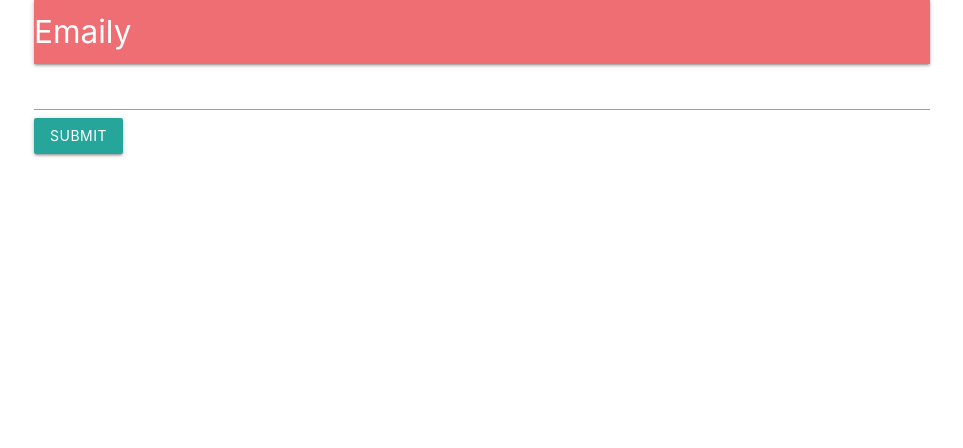
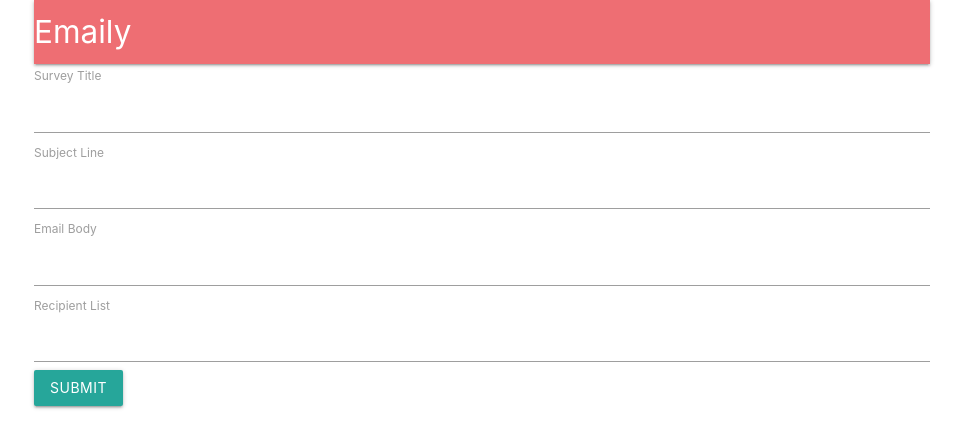
Before and after one commit to philipstubbs13/Emaily, a React (Create React App) app in the folder client/: page /surveys/new in a window 1280 px wide. Shown: the top 448 px of the page, without its empty margins (158-1121 px from the left). Built offline with nearby package versions, Linux system fonts and the light colour scheme; no server answers.

Commit message:
field configuration

```diff
--- a/client/src/components/surveys/SurveyField.js
+++ b/client/src/components/surveys/SurveyField.js
@@ -2,9 +2,10 @@
 // label and text input.
 import React from 'react';
 
-export default ({ input }) => {
+export default ({ input, label }) => {
     return (
         <div>
+            <label>{label}</label>
             <input {...input}/>
         </div>
     );
--- a/client/src/components/surveys/SurveyForm.js
+++ b/client/src/components/surveys/SurveyForm.js
@@ -1,17 +1,23 @@
 // SurveyForm shows a form for a user to add input.
+import _ from 'lodash';
 import React, { Component } from 'react';
 import { reduxForm, Field } from 'redux-form';
 import SurveyField from './SurveyField';
 
+const FIELDS = [
+    { label: 'Survey Title', name: 'title' },
+    { label: 'Subject Line', name: 'subject' },
+    { label: 'Email Body', name: 'body' },
+    { label: 'Recipient List', name: 'emails' }
+];
+
 class SurveyForm extends Component {
     renderFields() {
-        return (
-            <div>
-                <Field type="text" name="title" component={SurveyField}
-                />
-            </div>
-        );
+        return _.map(FIELDS, ({ label, name }) => {
+            return <Field key={name} component={SurveyField} type="text" label={label} name={name} />
+        });
     }
+
     render() {
         return (
             <div>
```
